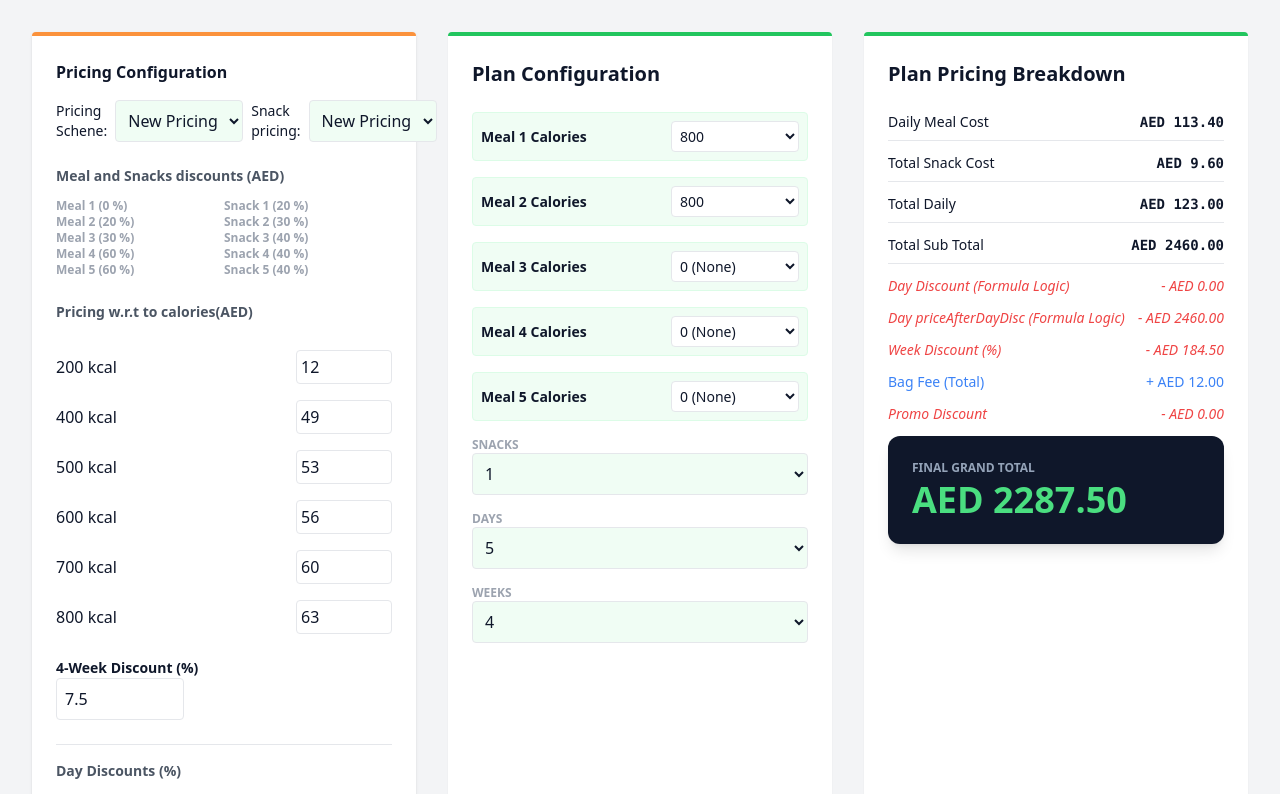
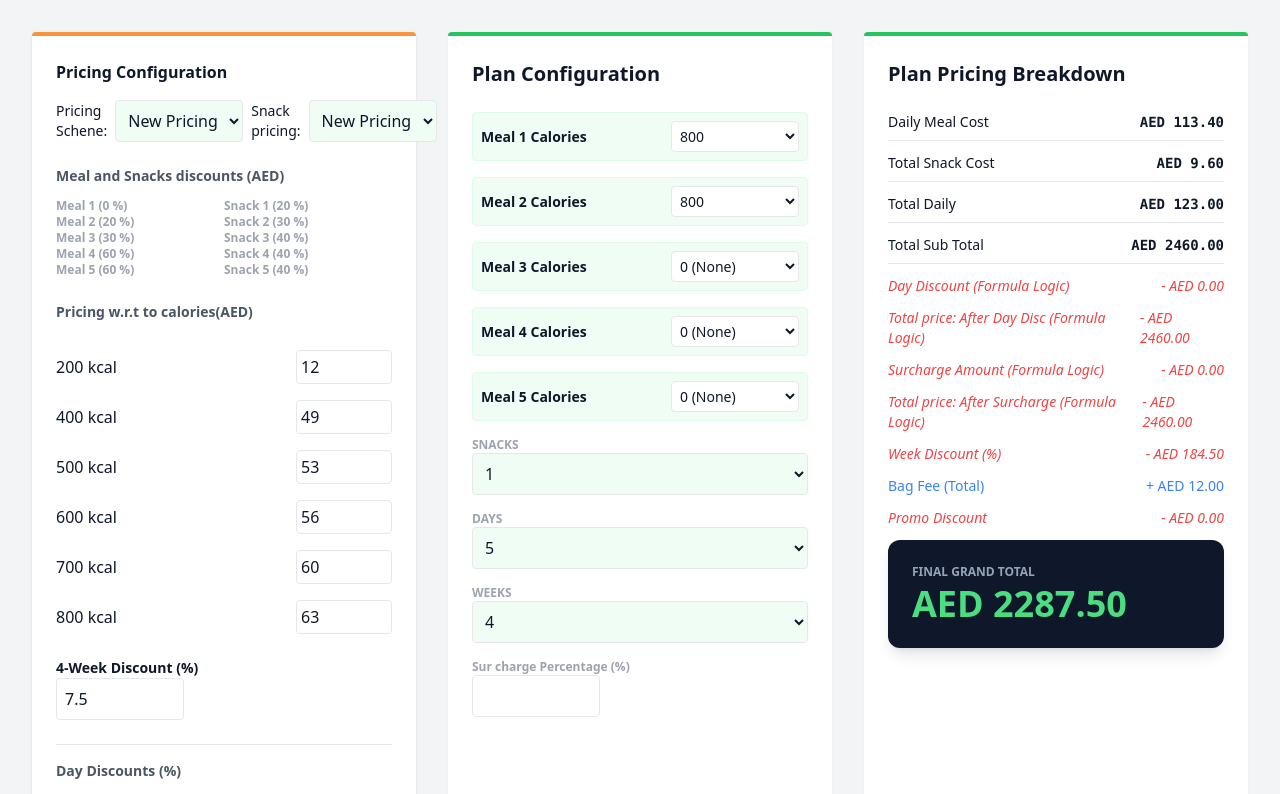
Before and after one commit to tulaibtechnyx/mealCalorieCalculator, a Next.js app: page / in a window 1280 px wide. Shown: the top 794 px of the page. Built offline with nearby package versions, Linux system fonts and the light colour scheme.

Commit message:
Surcharge work

```diff
--- a/app/components/MainCalculator.jsx
+++ b/app/components/MainCalculator.jsx
@@ -8,6 +8,7 @@ export default function MealPlanCalculator() {
     const [numSnacks, setNumSnacks] = useState(1);
     const [numDays, setNumDays] = useState(5);
     const [numWeeks, setNumWeeks] = useState(4);
+    const [SurchargePercentage, setSurchargePercentage] = useState(null);
     const [promoType, setPromoType] = useState("percentage"); // "flat" | "percentage"
     const [promoValue, setPromoValue] = useState(0);
     const [promoScope, setPromoScope] = useState("both");     // "meals", "snacks", "both"
@@ -142,8 +143,10 @@ export default function MealPlanCalculator() {
                 dayDiscAmount = (component6 + component7) * numWeeks;
             }
         }
-        const priceAfterDayDisc = subtotalPlan - dayDiscAmount;
-
+        const priceAfterDayDiscOnly = subtotalPlan - dayDiscAmount;
+        const priceAfterDayDiscNSurcharge = priceAfterDayDiscOnly * (1 + SurchargePercentage / 100);
+        const SurchargeAmount = priceAfterDayDiscOnly - priceAfterDayDiscNSurcharge;
+        const priceAfterDayDisc = priceAfterDayDiscNSurcharge;
         const weekDiscPercent = lookupTable.weekDiscounts[numWeeks] / 100;
         const weekDiscAmount = priceAfterDayDisc * weekDiscPercent;
 
@@ -195,7 +198,9 @@ export default function MealPlanCalculator() {
             totalDaily,
             subtotalPlan,
             dayDiscAmount,
-            priceAfterDayDisc,
+            SurchargeAmount: SurchargeAmount,
+            priceAfterDayDisc: priceAfterDayDiscOnly,
+            SurchargePercentage: priceAfterDayDiscNSurcharge,
             weekDiscAmount,
             totalBagFee,
             promoDiscountAmount,
@@ -210,6 +215,7 @@ export default function MealPlanCalculator() {
         promoValue,
         promoScope,
         lookupTable,
+        SurchargePercentage
     ]);
 
     const removePlan = (id) => {
@@ -448,6 +454,17 @@ export default function MealPlanCalculator() {
                                         {[1, 2, 4].map(w => <option key={w} value={w}>{w}</option>)}
                                     </select>
                                 </div>
+                                <div className="flex flex-col">
+                                    <label className="text-xs font-bold text-gray-400">Sur charge Percentage (%)</label>
+                                    <input
+                                        type="number"
+                                        value={SurchargePercentage}
+                                        onChange={(e) =>
+                                            setSurchargePercentage(e.target.value)
+                                        }
+                                        className="border p-2 rounded w-32"
+                                    />
+                                </div>
                             </div>
                         </div>
 
@@ -476,8 +493,16 @@ export default function MealPlanCalculator() {
                                 <span>- AED {results.dayDiscAmount.toFixed(2)}</span>
                             </div>
                             <div className="flex justify-between text-sm text-red-500 italic">
-                                <span>Day priceAfterDayDisc (Formula Logic)</span>
+                                <span>Total price: After Day Disc (Formula Logic)</span>
                                 <span>- AED {results.priceAfterDayDisc.toFixed(2)}</span>
+                            </div>
+                            <div className="flex justify-between text-sm text-red-500 italic">
+                                <span>Surcharge Amount (Formula Logic)</span>
+                                <span>- AED {results.SurchargeAmount.toFixed(2)}</span>
+                            </div>
+                            <div className="flex justify-between text-sm text-red-500 italic">
+                                <span>Total price: After Surcharge (Formula Logic)</span>
+                                <span>- AED {results.SurchargePercentage.toFixed(2)}</span>
                             </div>
                             <div className="flex justify-between text-sm text-red-500 italic">
                                 <span>Week Discount ({results.weekDiscPercent}%)</span>
```
